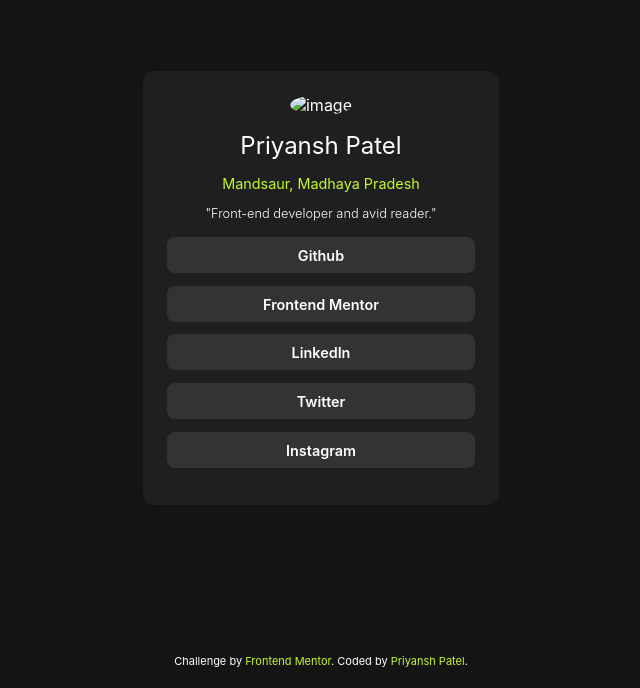
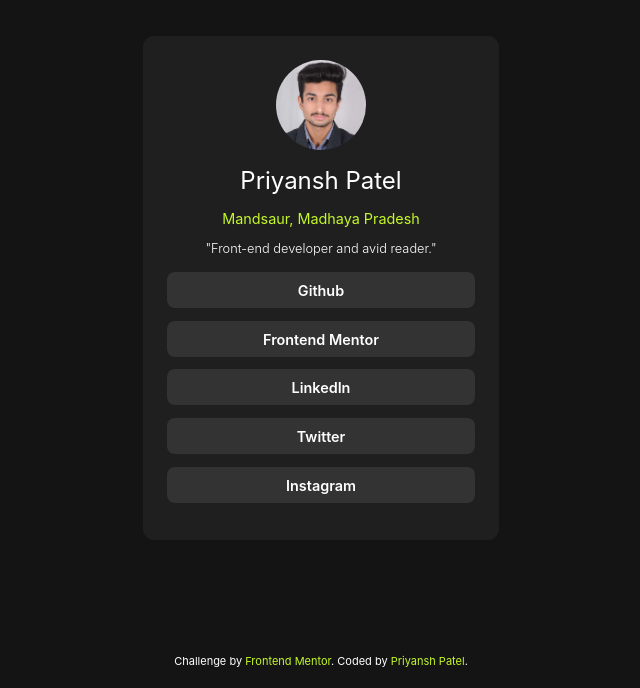
Before and after one commit to priyansh70/SocialLinks, a plain HTML site: page index.html in a window 1280 px wide. Shown: the part 112-800 px from the top of the page, without its empty margins (319-959 px from the left). Drawn offline with Linux system fonts and the light colour scheme; a web font is replaced by a local one.

Commit message:
Update image Hero Image Name and Favicon Size Attribute removed

```diff
--- a/index.html
+++ b/index.html
@@ -22,13 +22,12 @@
       rel="shortcut icon"
       href="./images/favicon-32x32.png"
       type="image/x-icon"
-      sizes="32*32"
     />
   </head>
   <body>
     <div class="container">
       <div class="profile">
-        <img src="./images/Priyansh Professional Image.jpg" alt="image" class="hero-image">
+        <img src="./images/priyanshProfessionalImage.jpg" alt="image" class="hero-image">
       </div>
 
       <h1 class="name">Priyansh Patel</h1>
```
